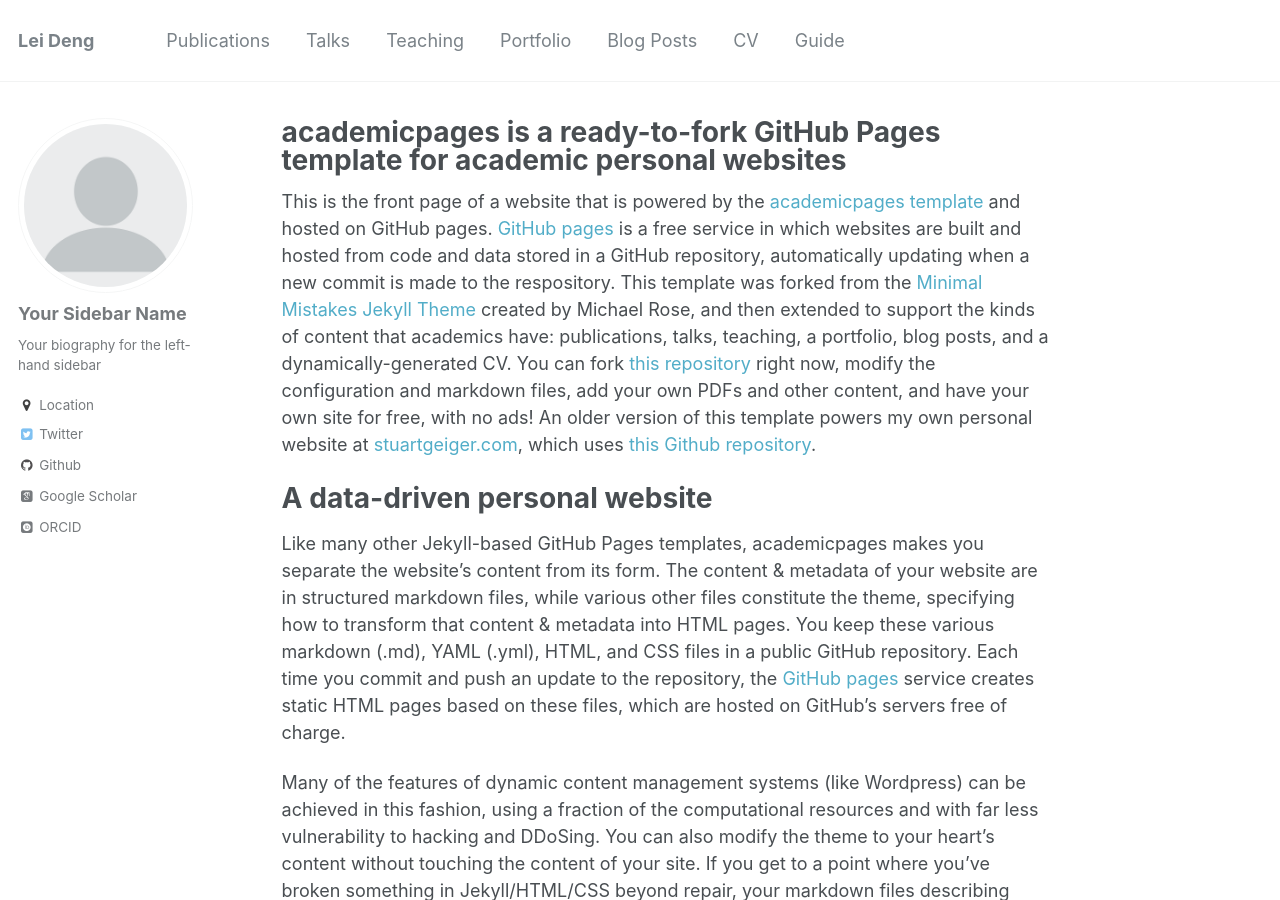
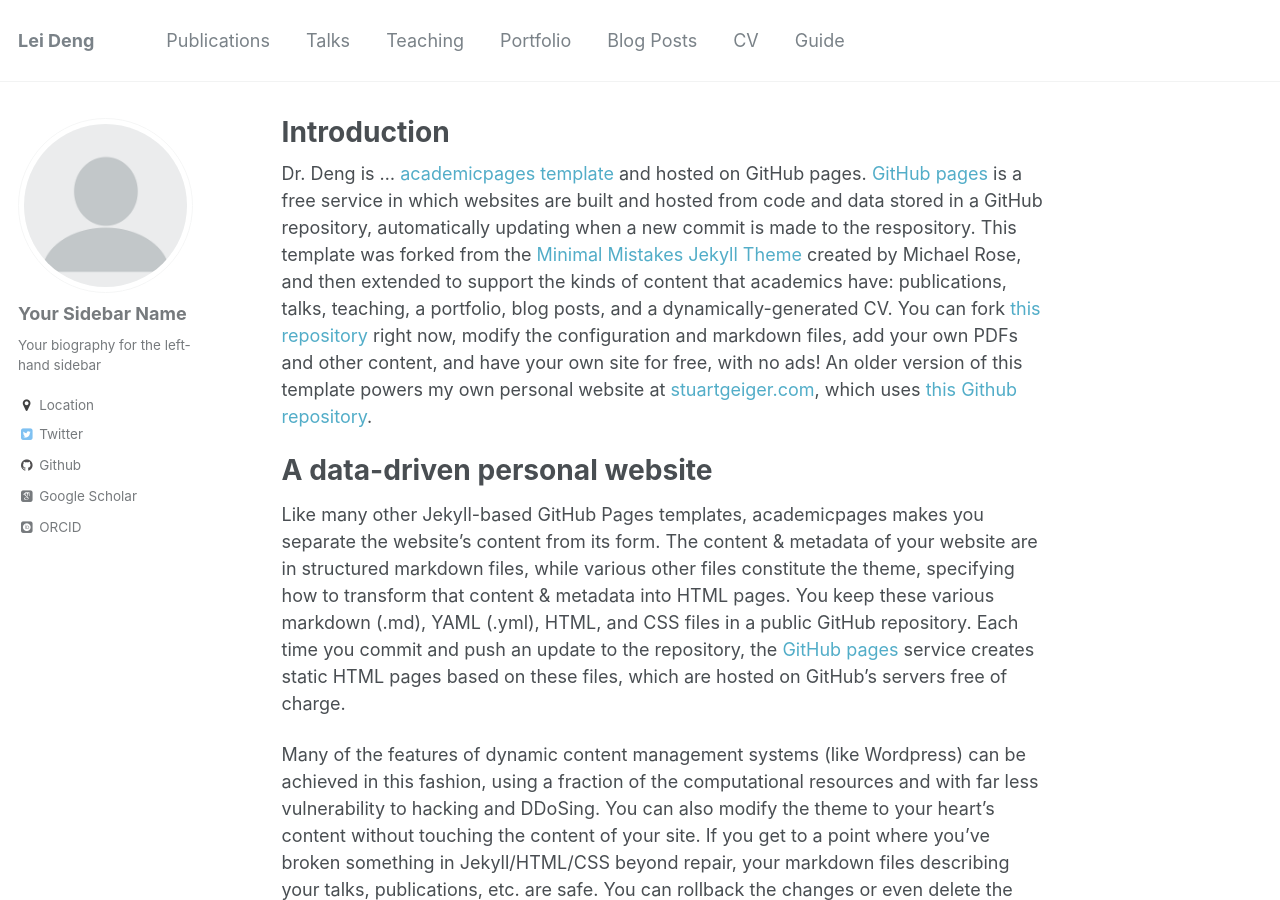
Before and after one commit to dllfei/dllfei.github.io, a Jekyll site: the page built from _pages/about.md, in a window 1280 px wide and 900 px high. Built offline with Jekyll 4.4.1, drawn with Linux system fonts in a browser that asks for light colours; some web fonts are replaced.

Commit message:
Update about.md

```diff
--- a/_pages/about.md
+++ b/_pages/about.md
@@ -1,6 +1,6 @@
 ---
 permalink: /
-title: "academicpages is a ready-to-fork GitHub Pages template for academic personal websites"
+title: "Introduction"
 excerpt: "About me"
 author_profile: true
 redirect_from:
@@ -8,7 +8,7 @@ redirect_from:
   - /about.html
 ---
 
-This is the front page of a website that is powered by the [academicpages template](https://github.com/academicpages/academicpages.github.io) and hosted on GitHub pages. [GitHub pages](https://pages.github.com) is a free service in which websites are built and hosted from code and data stored in a GitHub repository, automatically updating when a new commit is made to the respository. This template was forked from the [Minimal Mistakes Jekyll Theme](https://mmistakes.github.io/minimal-mistakes/) created by Michael Rose, and then extended to support the kinds of content that academics have: publications, talks, teaching, a portfolio, blog posts, and a dynamically-generated CV. You can fork [this repository](https://github.com/academicpages/academicpages.github.io) right now, modify the configuration and markdown files, add your own PDFs and other content, and have your own site for free, with no ads! An older version of this template powers my own personal website at [stuartgeiger.com](http://stuartgeiger.com), which uses [this Github repository](https://github.com/staeiou/staeiou.github.io).
+Dr. Deng is ... [academicpages template](https://github.com/academicpages/academicpages.github.io) and hosted on GitHub pages. [GitHub pages](https://pages.github.com) is a free service in which websites are built and hosted from code and data stored in a GitHub repository, automatically updating when a new commit is made to the respository. This template was forked from the [Minimal Mistakes Jekyll Theme](https://mmistakes.github.io/minimal-mistakes/) created by Michael Rose, and then extended to support the kinds of content that academics have: publications, talks, teaching, a portfolio, blog posts, and a dynamically-generated CV. You can fork [this repository](https://github.com/academicpages/academicpages.github.io) right now, modify the configuration and markdown files, add your own PDFs and other content, and have your own site for free, with no ads! An older version of this template powers my own personal website at [stuartgeiger.com](http://stuartgeiger.com), which uses [this Github repository](https://github.com/staeiou/staeiou.github.io).
 
 A data-driven personal website
 ======
```
